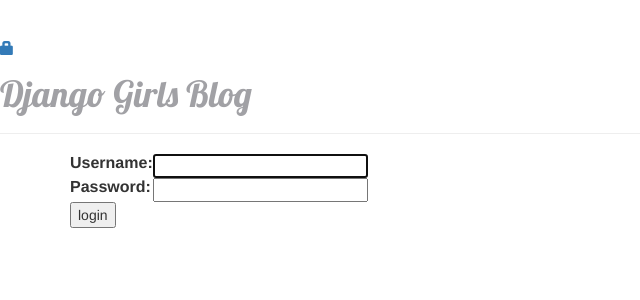
After one commit to dlalstn604/my_first_blog, a Django app: page /accounts/login/ in a window 1280 px wide. The commit adds this page. Shown: the top 300 px of the page, without its empty margins (0-640 px from the left). Run offline with Django 3.2, Linux system fonts and the light colour scheme; some libraries are stand-ins or nearby versions.

Commit message:
로그인 로그아웃 만들기

```diff
--- a/blog/templates/blog/base.html
+++ b/blog/templates/blog/base.html
@@ -14,8 +14,9 @@
         {% if user.is_authenticated %}
             <a href="{% url 'blog:post_new' %}" class="top-menu"><span class="glyphicon glyphicon-plus"></span></a>
             <a href="{% url 'blog:post_draft_list' %}" class="top-menu"><span class="glyphicon glyphicon-edit"></span></a>
+            <p class="top-menu">Hello {{ user.username }} <small>(<a href="{% url 'logout' %}">Log out</a>)</small></p>
         {% else %}
-            <a href="{% url 'blog:login' %}" class="top-menu"><span class="glyphicon glyphicon-lock"></span></a>
+            <a href="{% url 'login' %}" class="top-menu"><span class="glyphicon glyphicon-lock"></span></a>
         {% endif %}
         <h1><a href="/">Django Girls Blog</a></h1>
     </div>
--- /dev/null
+++ b/blog/templates/registration/login.html
@@ -0,0 +1,24 @@
+{% extends "blog/base.html" %}
+
+{% block content %}
+    {% if form.errors %}
+        <p>이름과 비밀번호가 일치하지 않습니다. 다시 시도해주세요.</p>
+    {% endif %}
+
+    <form method="post" action="{% url 'login' %}">
+        {% csrf_token %}
+            <table>
+                <tr>
+                    <td>{{ form.username.label_tag }}</td>
+                    <td>{{ form.username }}</td>
+                </tr>
+                <tr>
+                    <td>{{ form.password.label_tag }}</td>
+                    <td>{{ form.password }}</td>
+                </tr>
+            </table>
+
+            <input type="submit" value="login" />
+            <input type="hidden" name="next" value="{{ next }}" />
+    </form>
+{% endblock %}
--- a/mysite/settings.py
+++ b/mysite/settings.py
@@ -121,4 +121,4 @@ USE_TZ = True
 STATIC_URL = '/static/'
 STATIC_ROOT = os.path.join(BASE_DIR, 'static')
 
-#LOGIN_REDIRECT_URL = '/'
+LOGIN_REDIRECT_URL = '/'
--- a/mysite/urls.py
+++ b/mysite/urls.py
@@ -1,12 +1,12 @@
 from django.conf.urls import url, include
 from django.contrib import admin
 
-#from django.contrib.auth import views
+from django.contrib.auth import views
 
 urlpatterns = [
     url(r'^admin/', admin.site.urls),
     url(r'', include('blog.urls', namespace='blog')),
-    #url(r'^accounts/login/$', views.login, name='login'),
-    #url(r'^accounts/logout/$', views.logout, name='logout', kwargs={'next_page': '/'}),
+    url(r'^accounts/login/$', views.login, name='login'),
+    url(r'^accounts/logout/$', views.logout, name='logout', kwargs={'next_page': '/'}),
 
 ]
```
Also changed, not shown: blog/views.py (+6 -5 lines).
